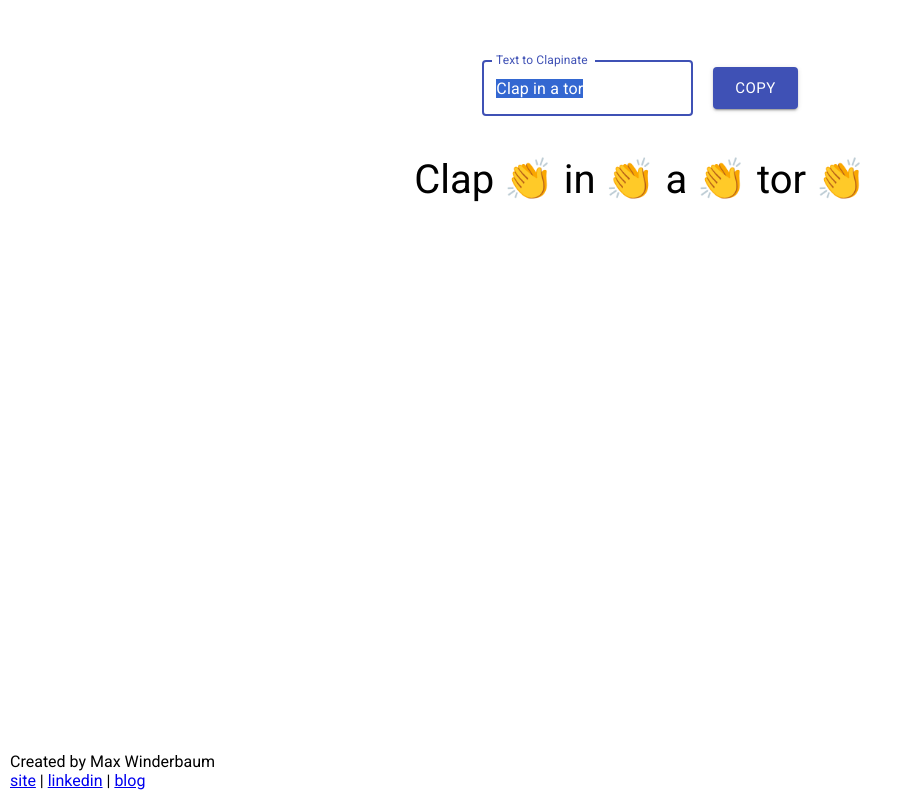
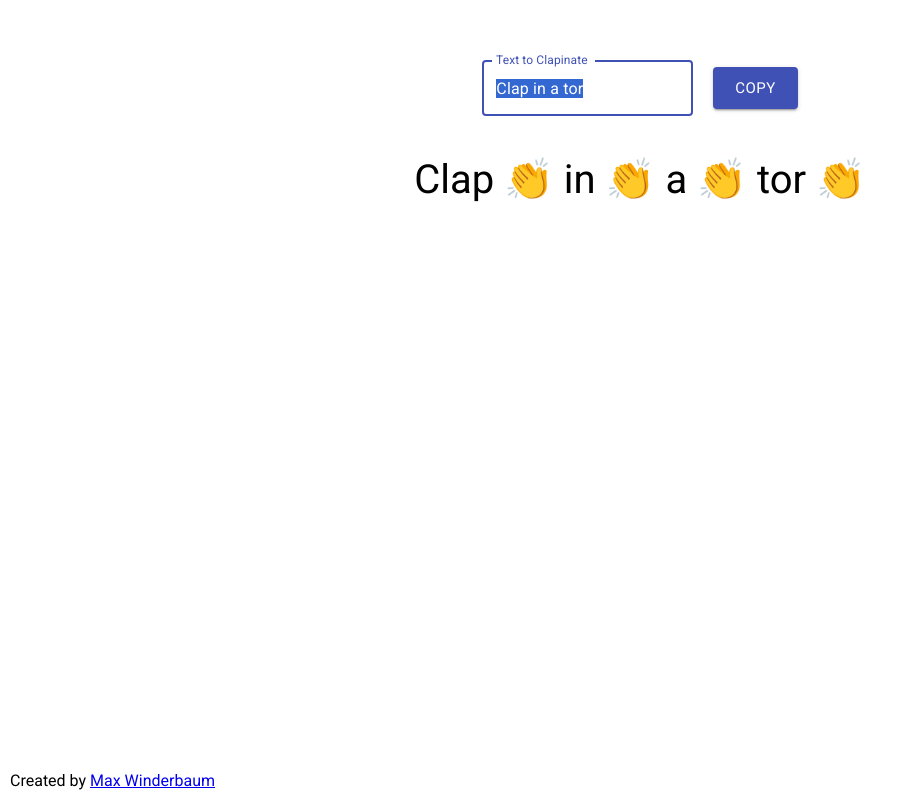
Before and after one commit to max-winderbaum/clapinator, a React (Create React App) app: page / in a window 1280 px wide. Shown: the whole page, without its empty margins (0-913 px from the left). Built offline with nearby package versions, Linux system fonts and the light colour scheme.

Commit message:
Simplify about area

```diff
--- a/src/About.js
+++ b/src/About.js
@@ -16,8 +16,7 @@ const style = {
 function About() {
     return (
         <div style={style}>
-            <div>Created by Max Winderbaum</div>
-            <a href="https://maxwinderbaum.com">site</a> | <a href="https://www.linkedin.com/in/maxwinderbaum/">linkedin</a> | <a href="https://blog.maxwinderbaum.com/">blog</a>
+            <div>Created by <a href="https://maxwinderbaum.com">Max Winderbaum</a></div>
         </div>
     );
 }
```
